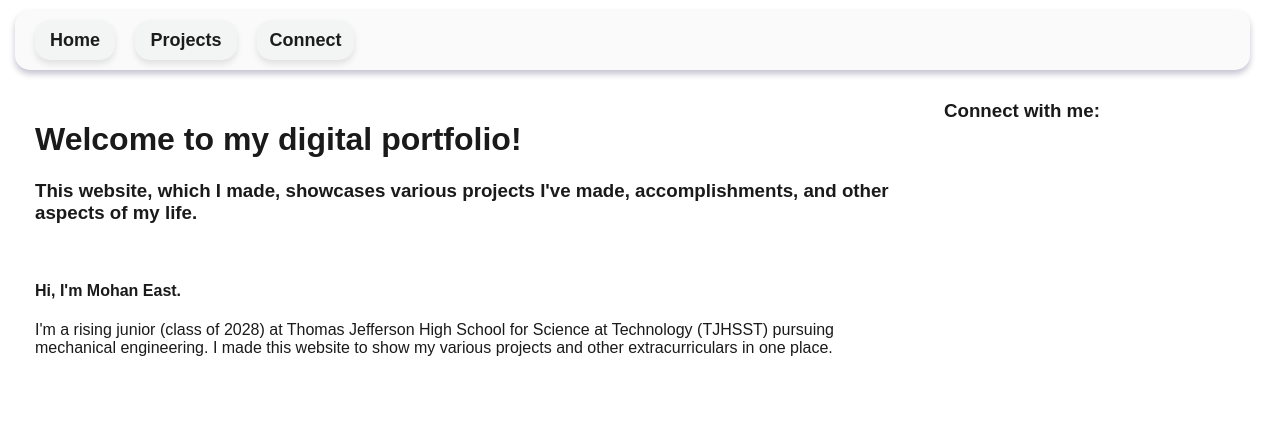
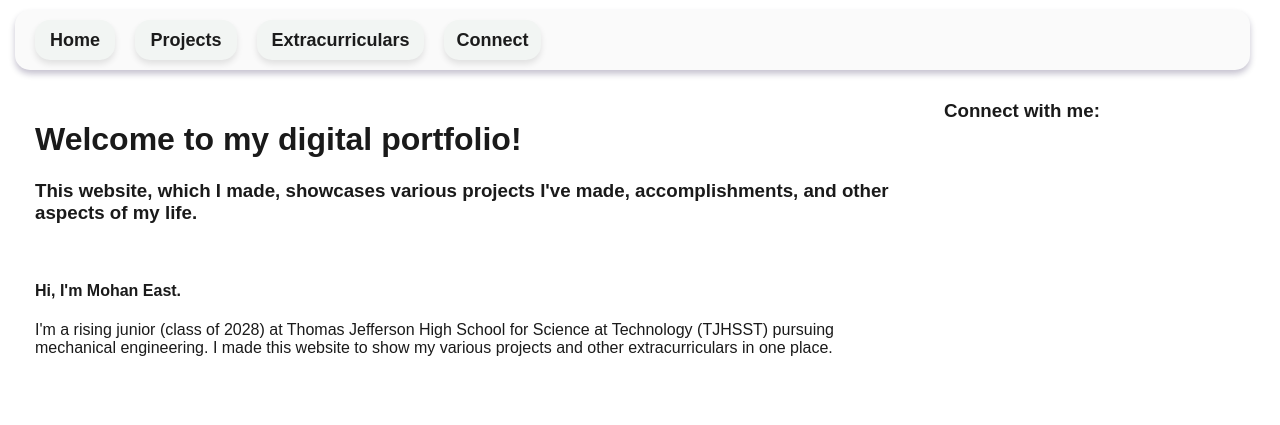
Before and after one commit to eastmohan/mohan-east-website, a plain HTML site: page index.html in a window 1280 px wide. Shown: the top 425 px of the page. Drawn offline with Linux system fonts and the light colour scheme.

Commit message:
added extracurriculars page

```diff
--- a/index.html
+++ b/index.html
@@ -11,6 +11,7 @@
     <nav class="navbar">
         <a href="index.html" class="home-button"><h2>Home</h2></a>
         <a href="projects.html" class="projects-button"><h2>Projects</h2></a>
+        <a href="extracurriculars.html" class="extracurriculars-button"><h2>Extracurriculars</h2></a>
         <a href="connect.html" class="connect-button"><h2>Connect</h2></a>
     </nav>
 
--- a/style.css
+++ b/style.css
@@ -121,6 +121,27 @@ body > a[href*="github.com"] {
 
 .connect-button:hover {
     transform: translateY(-2px);
+    background-color: #ffffff55;
+}
+
+.extracurriculars-button {
+    display: inline-flex;
+    align-items: center;
+    justify-content: center;
+    gap: 15px;
+    width:167px;
+    height:40px;
+    background-color: #F2F5F3;
+    color: #1c1c1c;
+    font-size: 12px;
+    text-decoration: none;
+    font-weight: bold;
+    border-radius: 15px;
+    box-shadow: 0 4px 6px rgba(0,0,0,0.1);
+}
+
+.extracurriculars-button:hover{
+    transform:translateY(-2);
     background-color: #ffffff55;
 }
 
```
Also changed, not shown: connect.html (+1 -0 lines), extracurriculars.html (added, +18 -0 lines), projects.html (+1 -0 lines).
